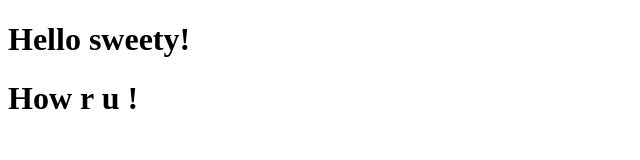
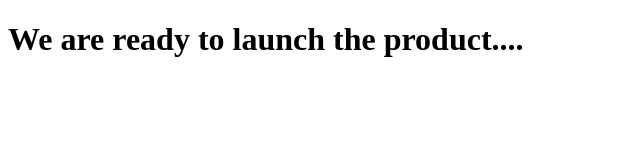
Before and after one commit to Dreamboy-chica/product, a plain HTML site: page index.html in a window 1280 px wide. Shown: the whole page, without its empty margins (0-640 px from the left). Drawn offline with Linux system fonts and the light colour scheme.

Commit message:
product updated

```diff
--- a/index.html
+++ b/index.html
@@ -7,8 +7,7 @@
 
 </head>
 <body>
-    <h1>Hello sweety!</h1>
-    <h1>How r u !</h1>
+   <h1>We are ready to launch the product....</h1>
 
 
 
```
